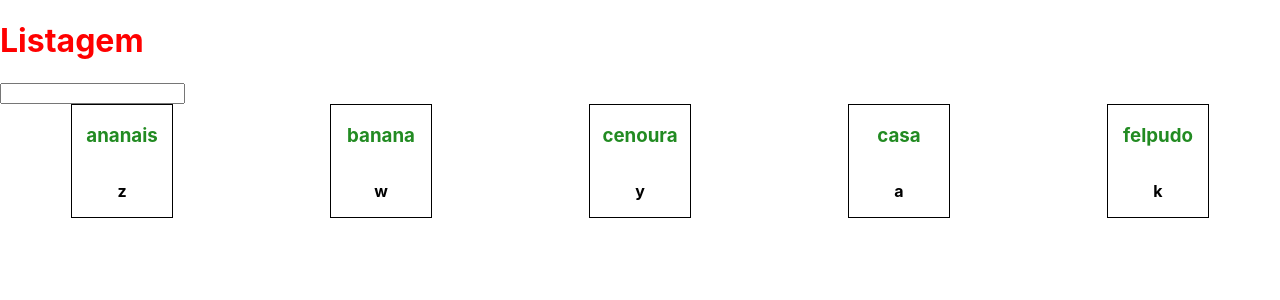
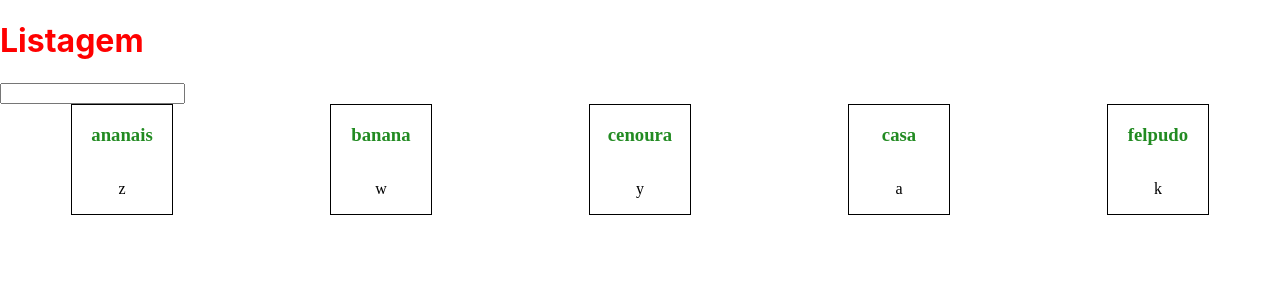
Before and after one commit to EduardoMangeli/n222, a React (Create React App) app: page /listagem in a window 1280 px wide. Shown: the top 300 px of the page. Built offline with nearby package versions, Linux system fonts and the light colour scheme.

Commit message:
fontes no react

```diff
--- a/src/components/Cartao/style.js
+++ b/src/components/Cartao/style.js
@@ -9,12 +9,13 @@
 
     p{
         text-align: center;
-        font-weight: bolder;
+        font-family: 'Shantell Sans', cursive;
     }
 `;
 
 const Titulo = styled.h3`
     color: forestgreen;
+    font-family: 'Shantell Sans', cursive;
 `
 
 export {ContainerCartao, Titulo}
--- a/src/index.css
+++ b/src/index.css
@@ -11,3 +11,5 @@
   font-family: source-code-pro, Menlo, Monaco, Consolas, 'Courier New',
     monospace;
 }
+
+@import url('https://fonts.googleapis.com/css2?family=Shantell+Sans:wght@400;700&display=swap');
```
